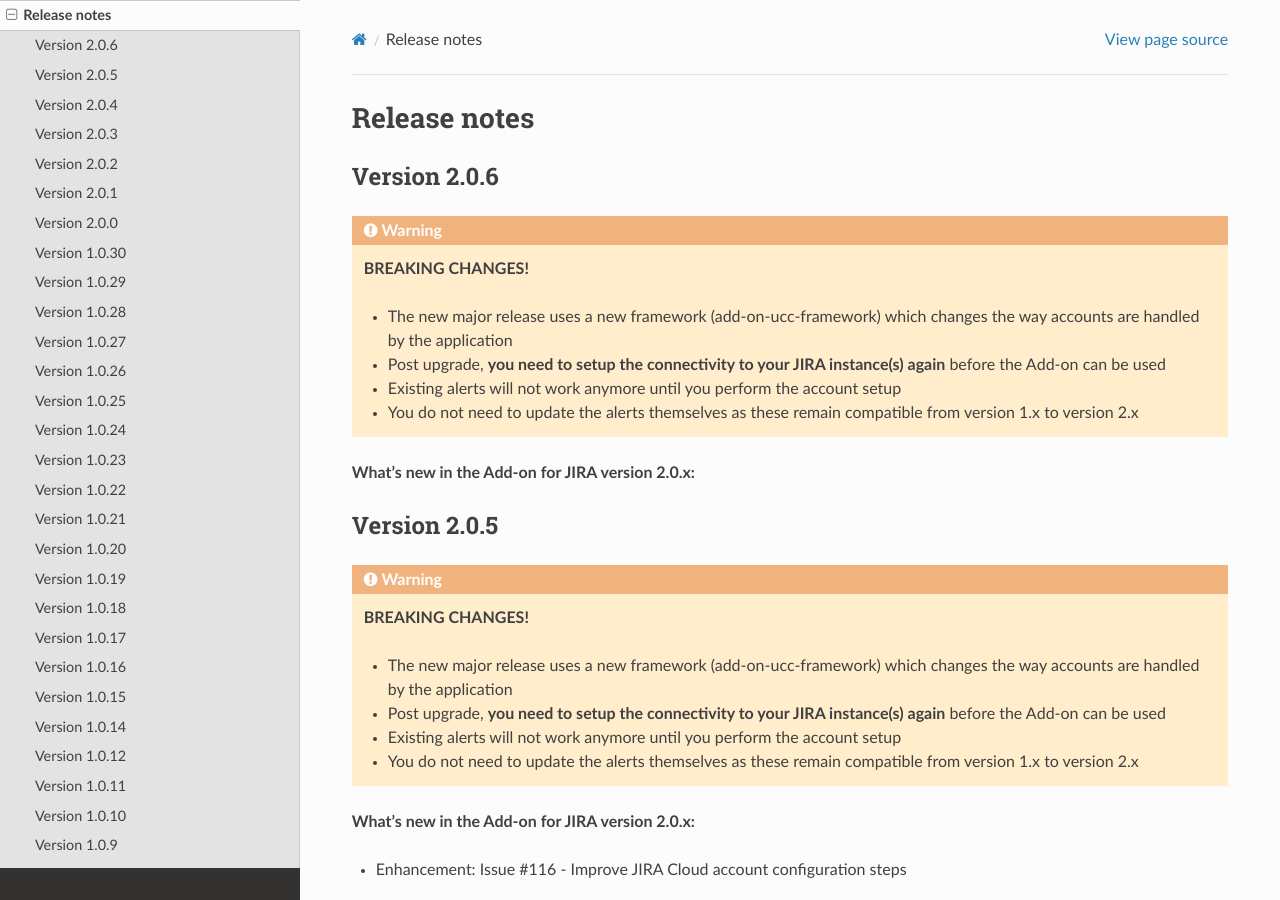
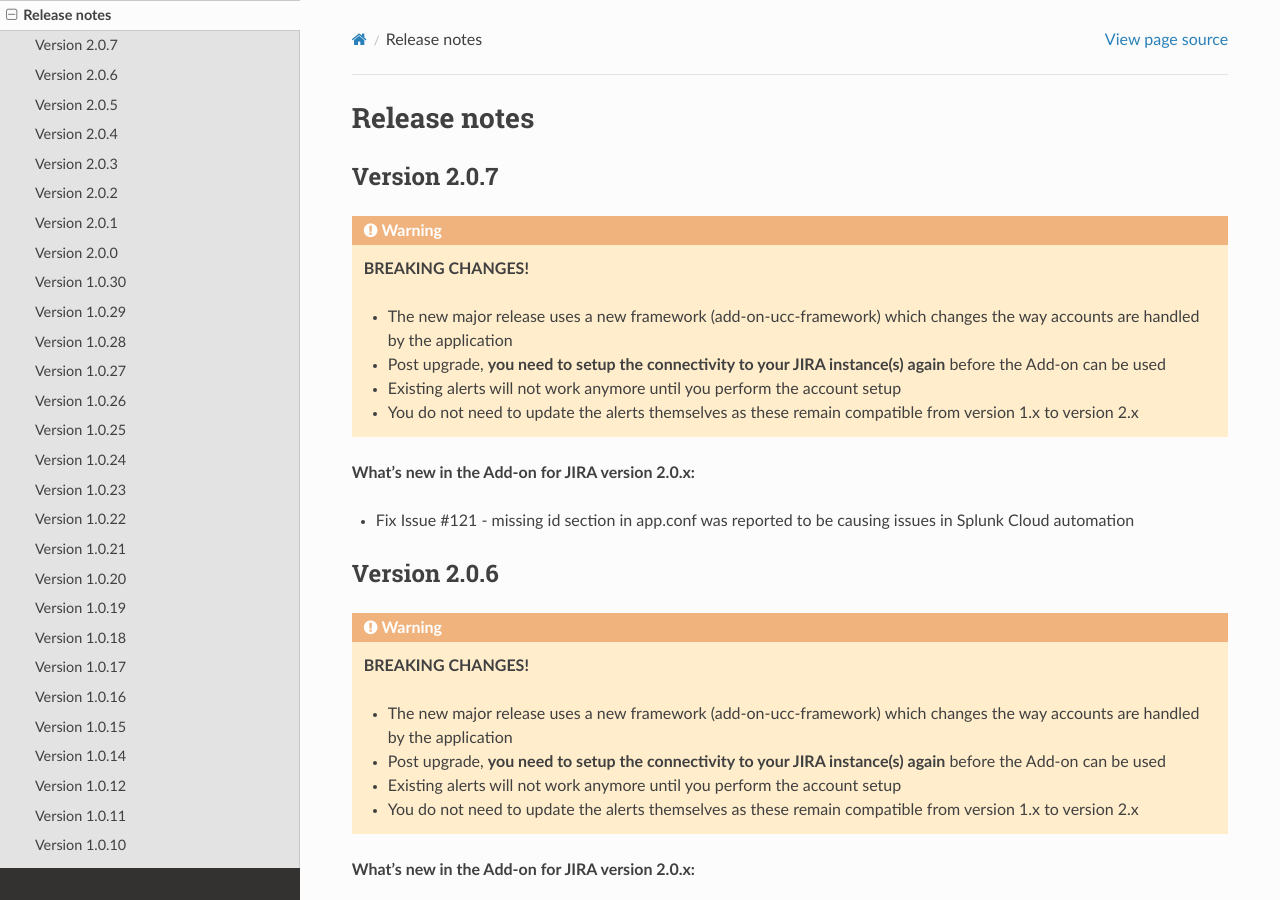
Before and after one commit to guilhemmarchand/TA-jira-service-desk-simple-addon, a Sphinx documentation site: the page built from docs/releasenotes.rst, in a window 1280 px wide and 900 px high. Built offline with Sphinx 7.4.7 and the Read the Docs theme 2.0.0, drawn with Linux system fonts in a browser that asks for light colours.

Commit message:
Fix Issue #121

```diff
--- a/docs/releasenotes.rst
+++ b/docs/releasenotes.rst
@@ -1,5 +1,19 @@
 Release notes
 #############
+
+Version 2.0.7
+=============
+
+.. warning:: **BREAKING CHANGES!**
+
+    - The new major release uses a new framework (add-on-ucc-framework) which changes the way accounts are handled by the application
+    - Post upgrade, **you need to setup the connectivity to your JIRA instance(s) again** before the Add-on can be used
+    - Existing alerts will not work anymore until you perform the account setup
+    - You do not need to update the alerts themselves as these remain compatible from version 1.x to version 2.x
+
+**What's new in the Add-on for JIRA version 2.0.x:**
+
+- Fix Issue #121 - missing id section in app.conf was reported to be causing issues in Splunk Cloud automation
 
 Version 2.0.6
 =============
--- a/globalConfig.json
+++ b/globalConfig.json
@@ -702,7 +702,7 @@
     "meta": {
         "name": "TA-jira-service-desk-simple-addon",
         "restRoot": "ta_service_desk_simple_addon",
-        "version": "2.0.6",
+        "version": "2.0.7",
         "displayName": "JIRA Service Desk simple addon",
         "schemaVersion": "0.0.3"
     }
--- a/version.txt
+++ b/version.txt
@@ -1 +1 @@
-version = 2.0.6
+version = 2.0.7
```
Also changed, not shown: 2 other files.
